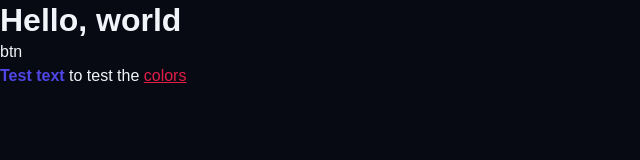
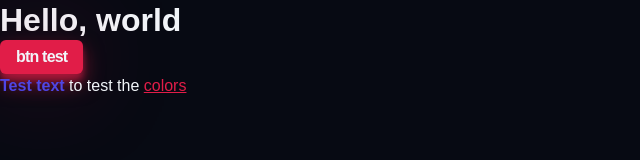
Before and after one commit to gregmjsco/portfolio, a website built with Vite: page index.html in a window 1280 px wide. Shown: the whole page, without its empty margins (0-640 px from the left). Built offline with nearby package versions, Linux system fonts and the light colour scheme; a web font is replaced by a local one.

Commit message:
Add button utility class, including hover effect and transition

```diff
--- a/index.html
+++ b/index.html
@@ -9,7 +9,7 @@
   </head>
   <body>
     <h1>Hello, world</h1>
-    <button>btn</button>
+    <button class="btn">btn test</button>
     <p><strong>Test text</strong> to test the <a href="">colors</a></p>
     <script type="module" src="./src/main.js"></script>
   </body>
--- a/src/main.js
+++ b/src/main.js
@@ -1,2 +1,3 @@
 import '../styles/modern-normalize.css';
 import '../styles/style.css';
+import '../styles/utils.css';
--- /dev/null
+++ b/styles/utils.css
@@ -0,0 +1,17 @@
+.btn {
+    display: inline-block;
+    font-weight: 600;
+    text-decoration: none;
+    letter-spacing: -0.05em;
+    background-color: var(--clr-rose);
+    padding: 0.5em 1em;
+    border-radius: 6px;
+    box-shadow: 0 10px 20px rgba(225, 29, 72, 0.5), 0 6px 6px rgba(225, 29, 72, 0.5), 0 0 100px -10px var(--clr-rose);
+    transition: transform 0.3s, box-shadow 0.3s;
+}
+
+.btn:hover {
+    transform: translateY(-3px);
+    box-shadow: 0 14px 28px rgba(225, 29, 72, 0.25), 0 10px 10px rgba(225, 29, 72, 0.22), 0 0 120px -10px var(--clr-rose);
+
+}
```
